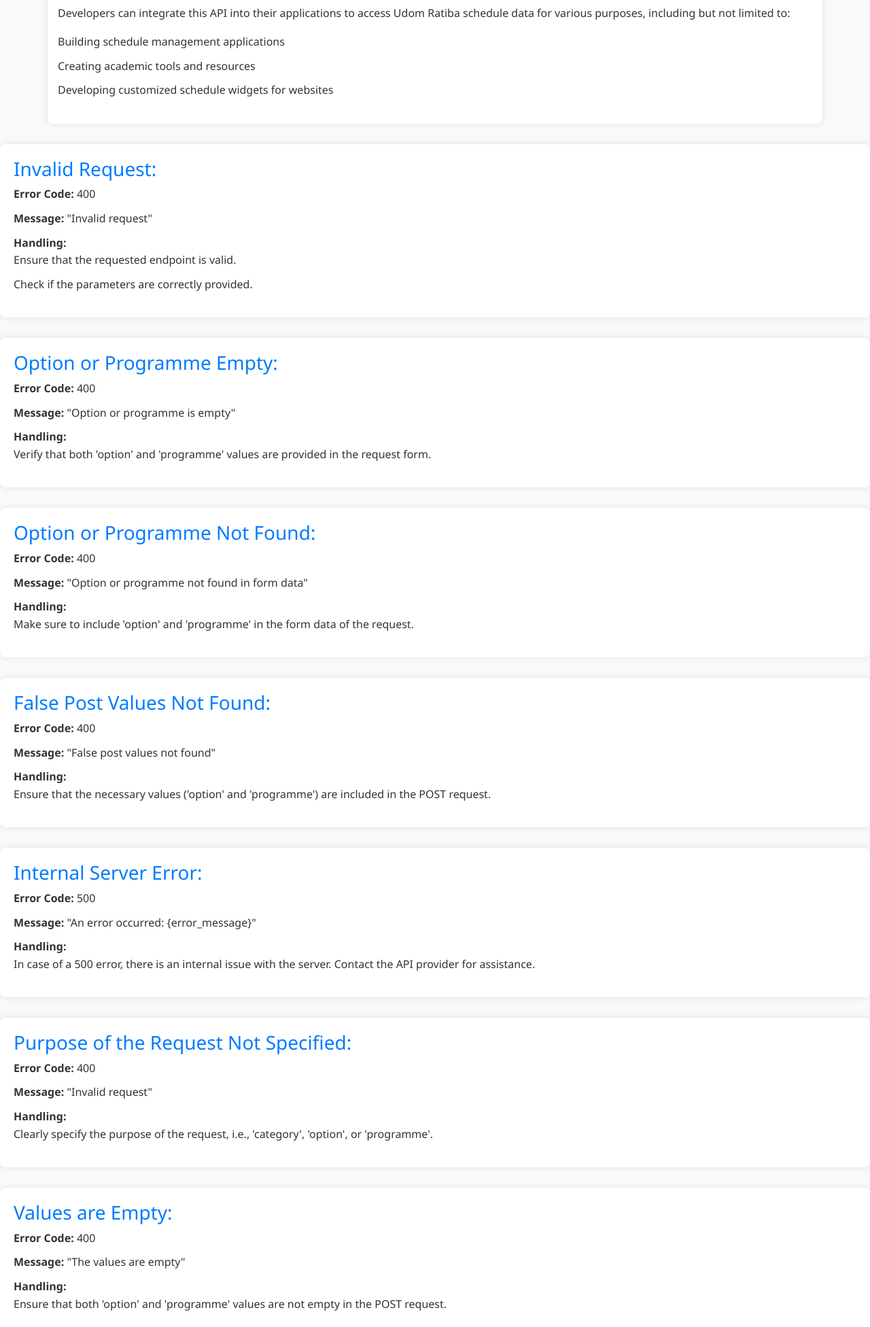
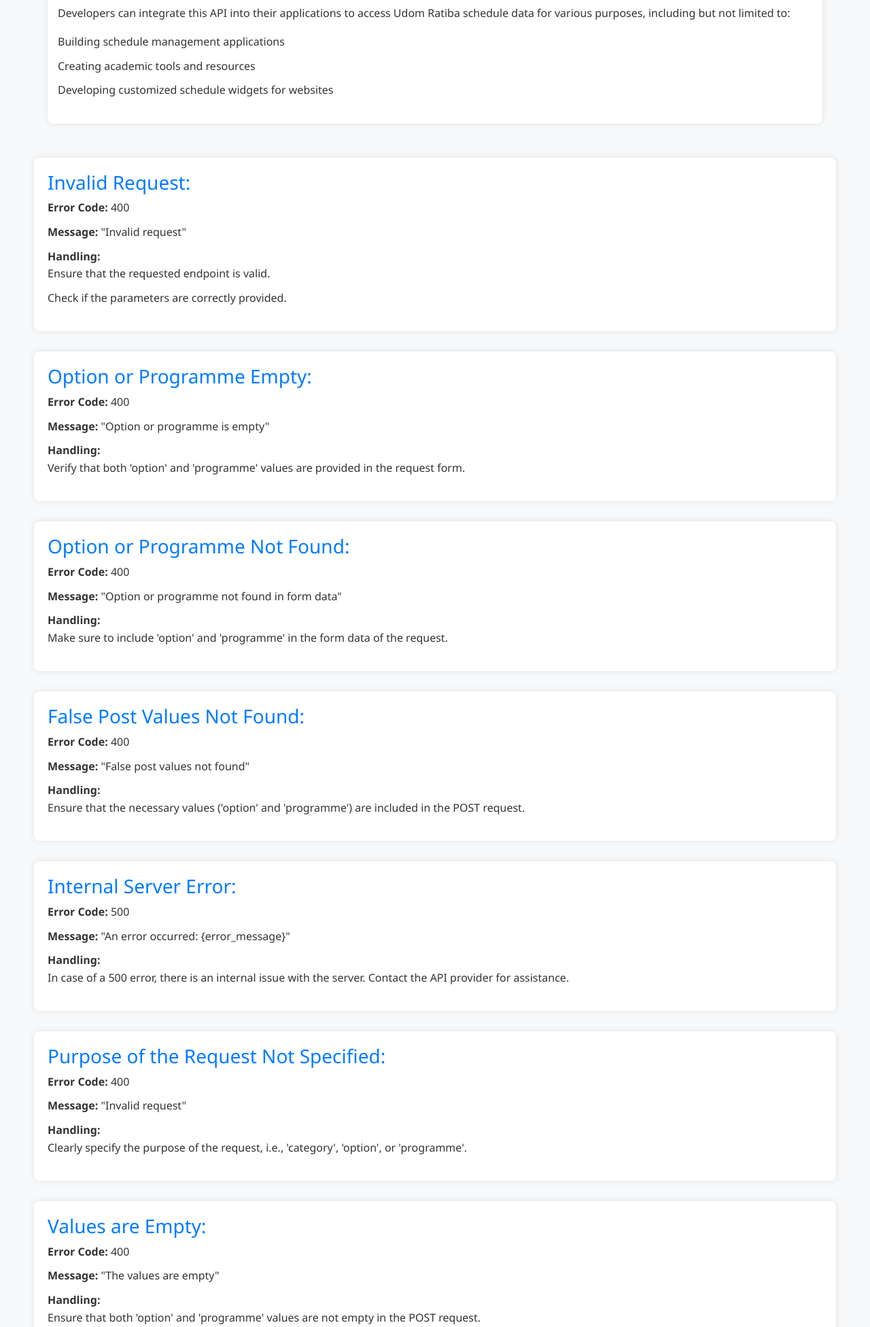
Before and after one commit to isaka-james/UDOM-RATIBA-API, a Python web app: template api/templates/index.html in a window 1280 px wide. Shown: the part 3405-5357 px from the top of the page at 68% size. Run offline with Jinja, Linux system fonts and the light colour scheme; the template is opened without the code that fills it, so the values that code supplies are empty; some libraries are stand-ins or nearby versions.

Commit message:
web making 0.988

```diff
--- a/api/templates/index.html
+++ b/api/templates/index.html
@@ -236,7 +236,7 @@ print(responseFromServer.text)</code></pre>
         </ul>
     </section>
 
-    <div style="margin: 50 !important;">
+    <div style="margin: 50px !important;">
             <section>
                 <h3>Invalid Request:</h3>
                 <ul>
```
